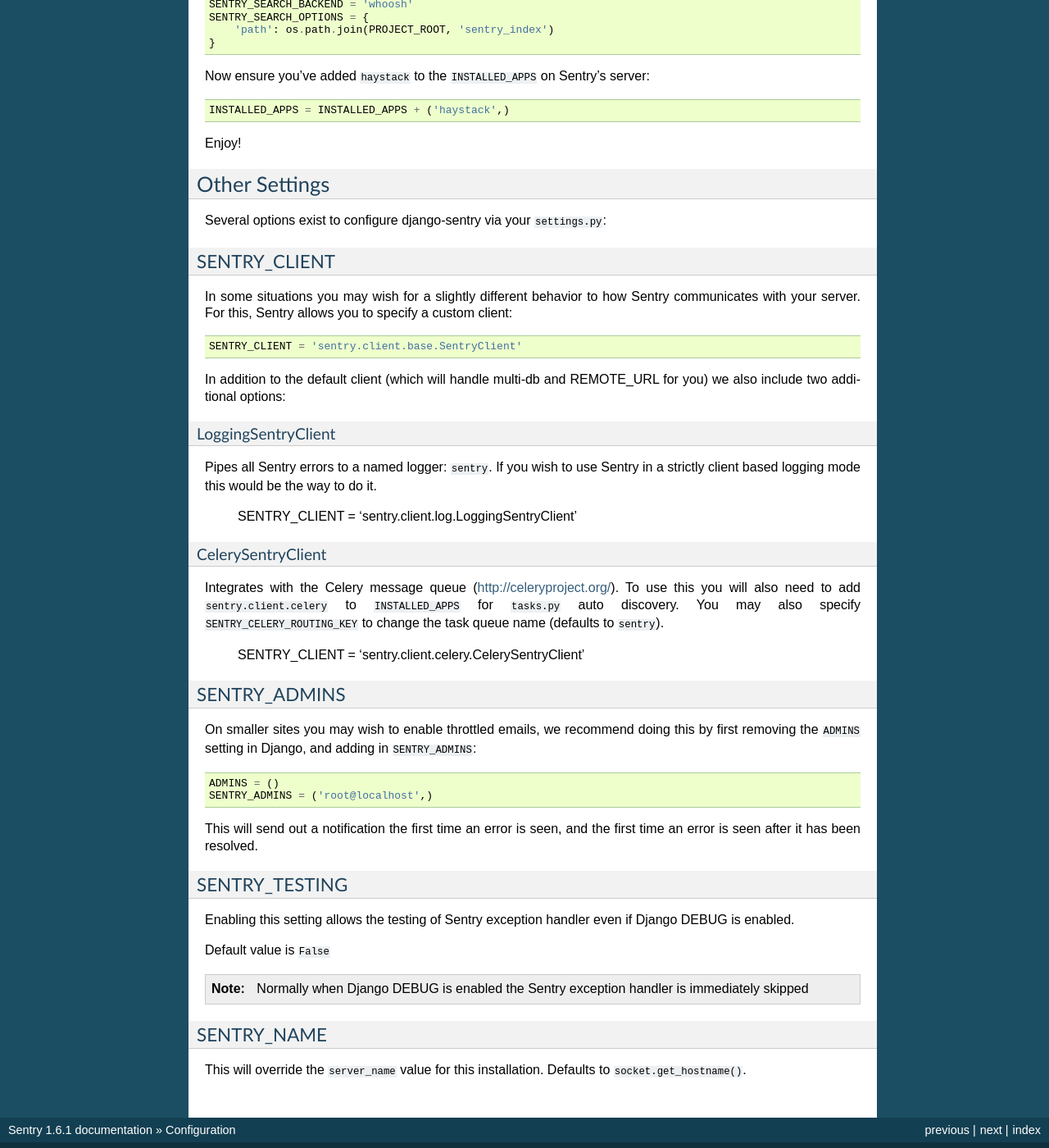
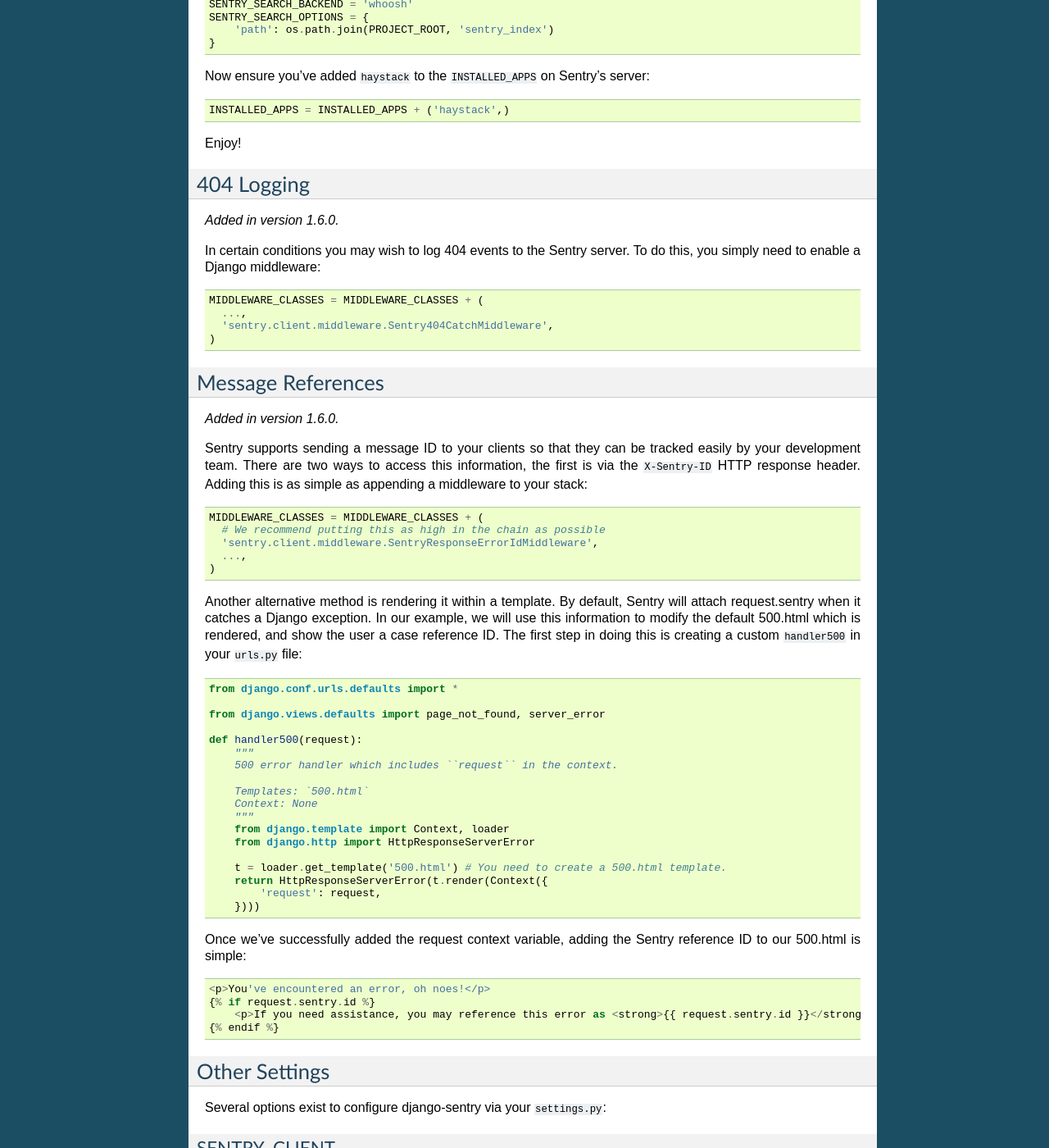
Before and after one commit to JohnFredok/apm-agent-python, a Sphinx documentation site: the page built from docs/config.rst, in a window 1280 px wide and 1400 px high, scrolled down 1990 px. Shown: the whole window at 82% size. Built offline with Sphinx 7.4.7, drawn with Linux system fonts in a browser that asks for light colours; some of the changed text lies outside the part shown.

Commit message:
Docs update and change version to 1.6.0

```diff
--- a/docs/config.rst
+++ b/docs/config.rst
@@ -110,6 +110,59 @@
 
 Enjoy!
 
+404 Logging
+-----------
+
+.. versionadded:: 1.6.0
+
+In certain conditions you may wish to log 404 events to the Sentry server. To do this, you simply need to enable a Django middleware::
+
+	MIDDLEWARE_CLASSES = MIDDLEWARE_CLASSES + (
+	  ...,
+	  'sentry.client.middleware.Sentry404CatchMiddleware',
+	)
+
+Message References
+------------------
+
+.. versionadded:: 1.6.0
+
+Sentry supports sending a message ID to your clients so that they can be tracked easily by your development team. There are two ways to access this information, the first is via the ``X-Sentry-ID`` HTTP response header. Adding this is as simple as appending a middleware to your stack::
+
+	MIDDLEWARE_CLASSES = MIDDLEWARE_CLASSES + (
+	  # We recommend putting this as high in the chain as possible
+	  'sentry.client.middleware.SentryResponseErrorIdMiddleware',
+	  ...,
+	)
+
+Another alternative method is rendering it within a template. By default, Sentry will attach request.sentry when it catches a Django exception. In our example, we will use this information to modify the default 500.html which is rendered, and show the user a case reference ID. The first step in doing this is creating a custom ``handler500`` in your ``urls.py`` file::
+
+	from django.conf.urls.defaults import *
+
+	from django.views.defaults import page_not_found, server_error
+
+	def handler500(request):
+	    """
+	    500 error handler which includes ``request`` in the context.
+
+	    Templates: `500.html`
+	    Context: None
+	    """
+	    from django.template import Context, loader
+	    from django.http import HttpResponseServerError
+
+	    t = loader.get_template('500.html') # You need to create a 500.html template.
+	    return HttpResponseServerError(t.render(Context({
+	        'request': request,
+	    })))
+
+Once we've successfully added the request context variable, adding the Sentry reference ID to our 500.html is simple::
+
+	<p>You've encountered an error, oh noes!</p>
+	{% if request.sentry.id %}
+	    <p>If you need assistance, you may reference this error as <strong>{{ request.sentry.id }}</strong>.</p>
+	{% endif %}
+
 Other Settings
 --------------
 
--- a/setup.py
+++ b/setup.py
@@ -19,7 +19,7 @@
 
 setup(
     name='django-sentry',
-    version='1.6.1',
+    version='1.6.0',
     author='David Cramer',
     author_email='dcramer@gmail.com',
     url='http://github.com/dcramer/django-sentry',
```
Also changed, not shown: docs/extensions.rst (+5 -5 lines), 1 other file.
